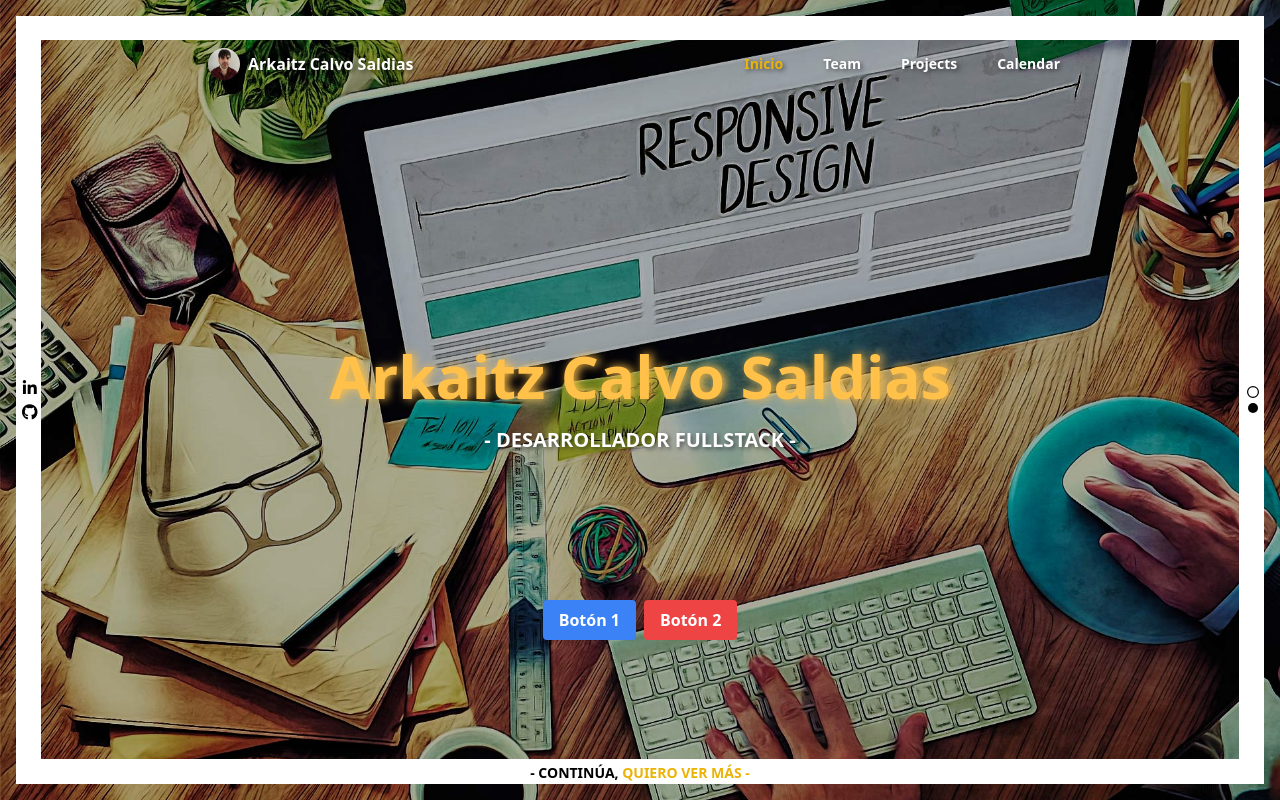
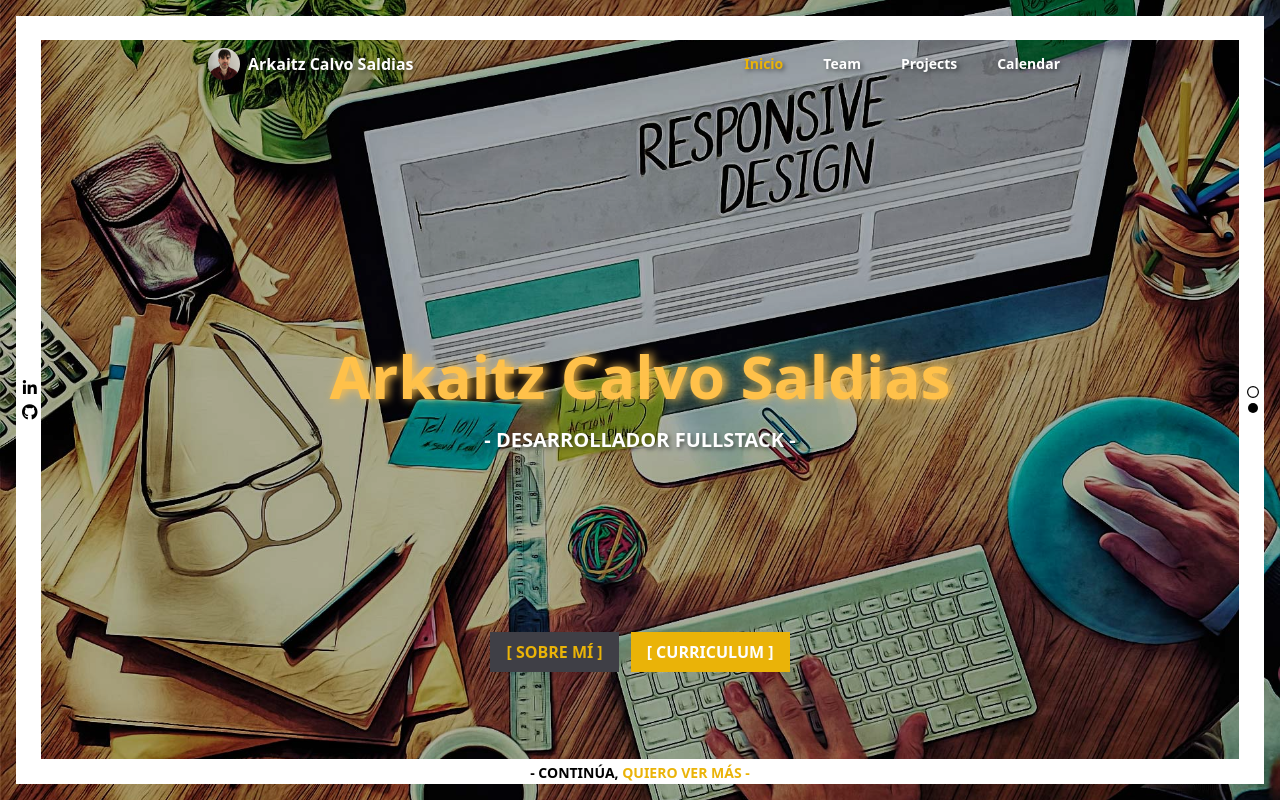
Before and after one commit to XxFenixDCxX/Portfolio, an Angular app: page / in a window 1280 px wide. Built offline with nearby package versions, Linux system fonts and the light colour scheme.

Commit message:
Mejorado colores de botones y hecho animacion de hover

```diff
--- a/src/app/home/home.component.html
+++ b/src/app/home/home.component.html
@@ -6,8 +6,8 @@
     <p class="text-xl font-bold">- DESARROLLADOR FULLSTACK -</p>
   </div>
 
-  <div class="absolute bottom-0 left-0 right-0 flex justify-center mb-40">
-    <button class="bg-blue-500 hover:bg-blue-700 text-white font-bold py-2 px-4 rounded mr-2">Botón 1</button>
-    <button class="bg-red-500 hover:bg-red-700 text-white font-bold py-2 px-4 rounded">Botón 2</button>
+  <div class="absolute bottom-0 left-0 right-0 flex justify-center mb-32">
+    <button class="bg-zinc-700 text-yellow-500 font-bold py-2 px-4 mr-3 button">[ SOBRE MÍ ]</button>
+    <button class="bg-yellow-500 text-white font-bold py-2 px-4 button">[ CURRICULUM ]</button>
   </div>
 </div>
--- a/src/app/home/home.component.scss
+++ b/src/app/home/home.component.scss
@@ -30,3 +30,11 @@ p, h1 {
 .animate-color {
   animation: changeColor 3s infinite alternate;
 }
+
+.button {
+  transition: box-shadow 0.3s ease;
+}
+
+.button:hover {
+  box-shadow: 0 0 10px 0 rgba(255, 255, 255, 0.5);
+}
```
